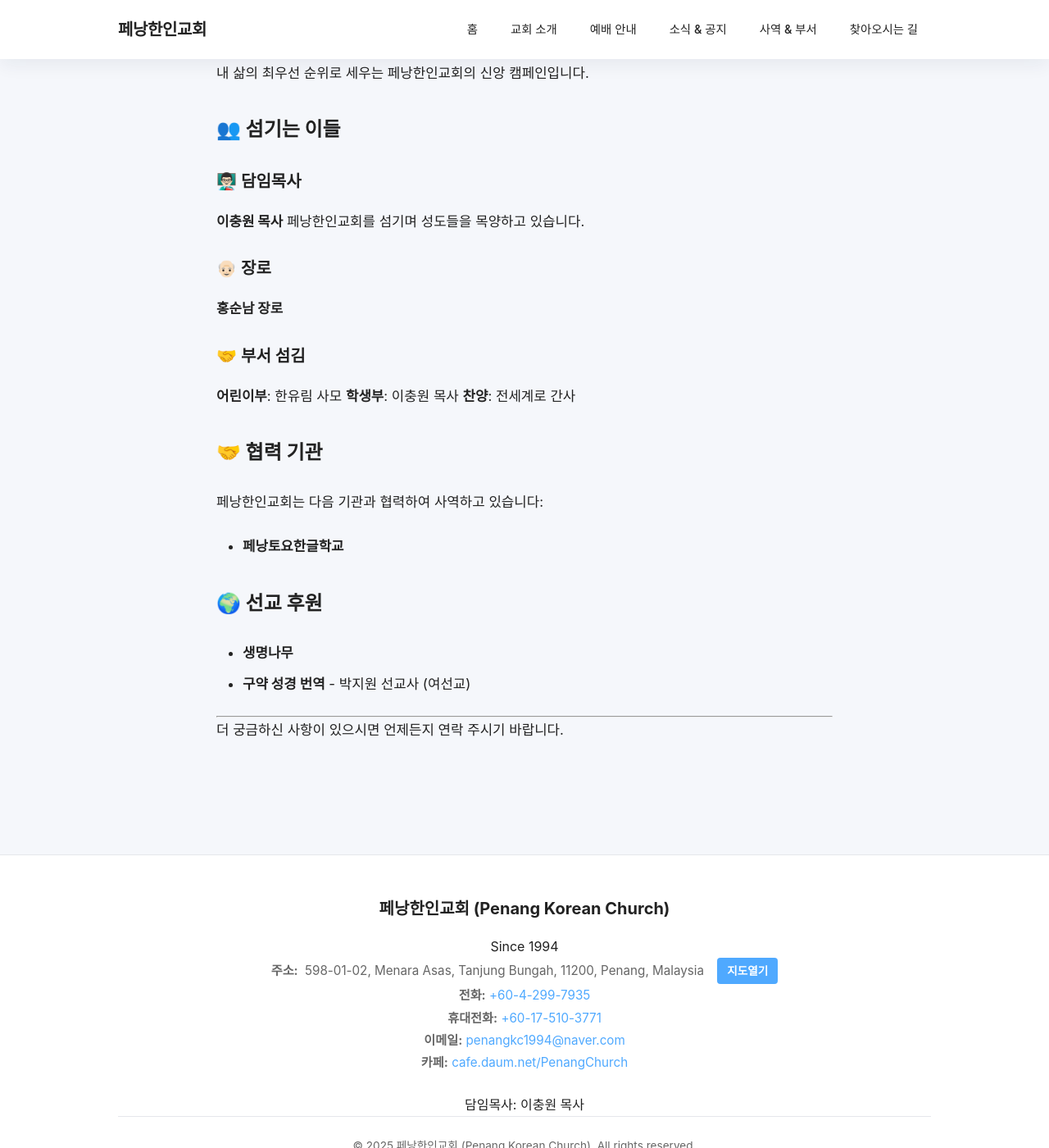
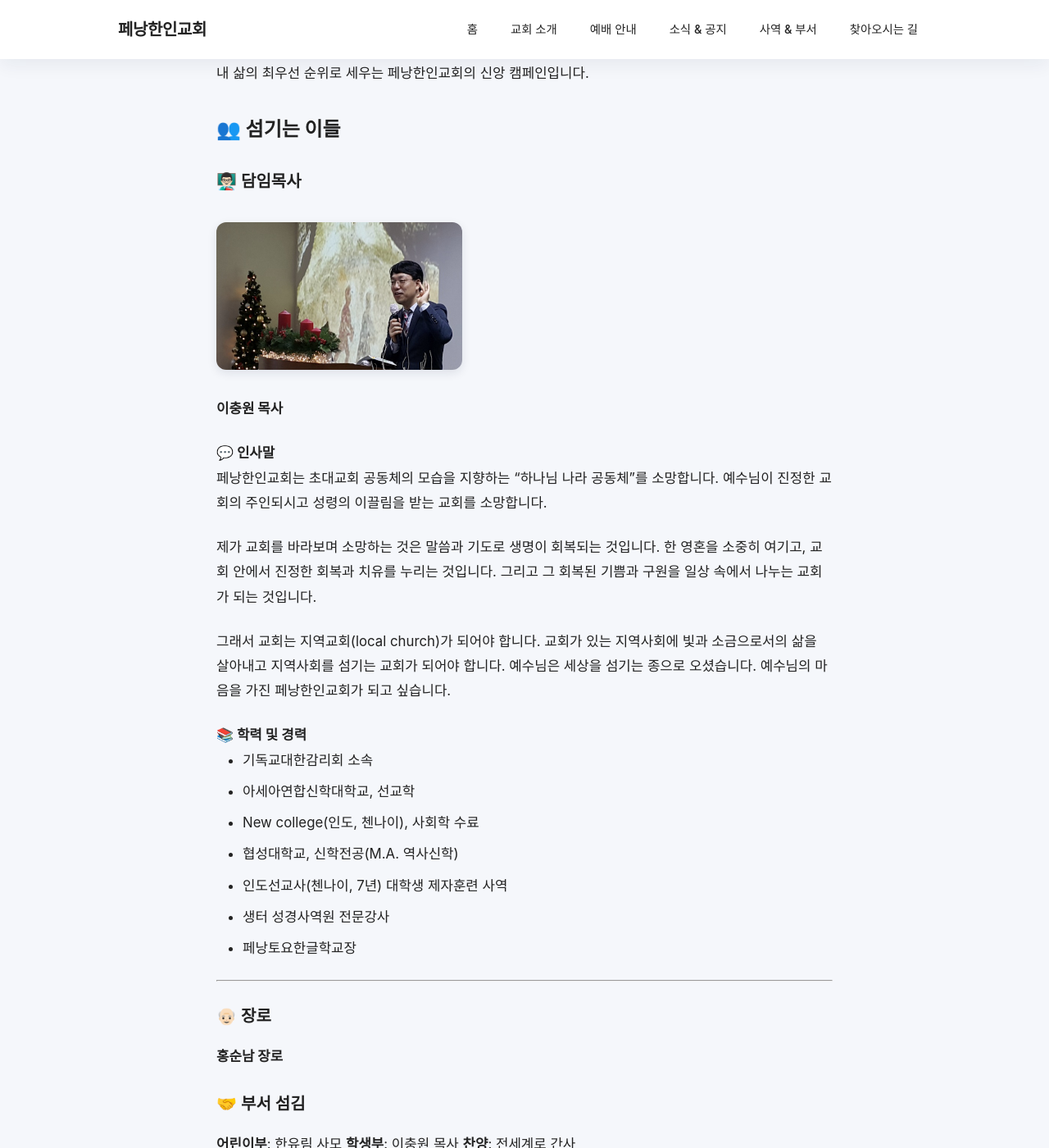
Before and after one commit to penang-korean-church/penang-korean-church.github.io, a Jekyll site: the page built from pages/about.md, in a window 1280 px wide and 1400 px high, scrolled down 1141 px. Shown: the whole window at 82% size. Built offline with Jekyll 4.4.1, drawn with Linux system fonts in a browser that asks for light colours.

Commit message:
feat: 교회 역사, 담임목사님 소개 추가

```diff
--- a/pages/about.md
+++ b/pages/about.md
@@ -38,8 +38,39 @@ last_modified_at: 2025-12-04
 ## 👥 섬기는 이들
 
 ### 👨🏻‍🏫 담임목사
+
+<div style="text-align: center; margin: 2rem 0;">
+  <img src="{{ '/assets/images/pastor.png' | relative_url }}" alt="이충원 목사" style="max-width: 300px; border-radius: 12px; box-shadow: 0 4px 12px rgba(15, 30, 60, 0.1);">
+</div>
+
 **이충원 목사**
-페낭한인교회를 섬기며 성도들을 목양하고 있습니다.
+
+#### 💬 인사말
+
+페낭한인교회는 초대교회 공동체의 모습을 지향하는 "하나님 나라 공동체"를 소망합니다.
+예수님이 진정한 교회의 주인되시고 성령의 이끌림을 받는 교회를 소망합니다.
+
+제가 교회를 바라보며 소망하는 것은 말씀과 기도로 생명이 회복되는 것입니다.
+한 영혼을 소중히 여기고, 교회 안에서 진정한 회복과 치유를 누리는 것입니다.
+그리고 그 회복된 기쁨과 구원을 일상 속에서 나누는 교회가 되는 것입니다.
+
+그래서 교회는 지역교회(local church)가 되어야 합니다.
+교회가 있는 지역사회에 빛과 소금으로서의 삶을 살아내고
+지역사회를 섬기는 교회가 되어야 합니다.
+예수님은 세상을 섬기는 종으로 오셨습니다.
+예수님의 마음을 가진 페낭한인교회가 되고 싶습니다.
+
+#### 📚 학력 및 경력
+
+- 기독교대한감리회 소속
+- 아세아연합신학대학교, 선교학
+- New college(인도, 첸나이), 사회학 수료
+- 협성대학교, 신학전공(M.A. 역사신학)
+- 인도선교사(첸나이, 7년) 대학생 제자훈련 사역
+- 생터 성경사역원 전문강사
+- 페낭토요한글학교장
+
+---
 
 ### 👴🏻 장로
 **홍순남 장로**
```
Also changed, not shown: pages/history.md (+2 -1 lines), assets/images/pastor.png (added), 1 other file.
